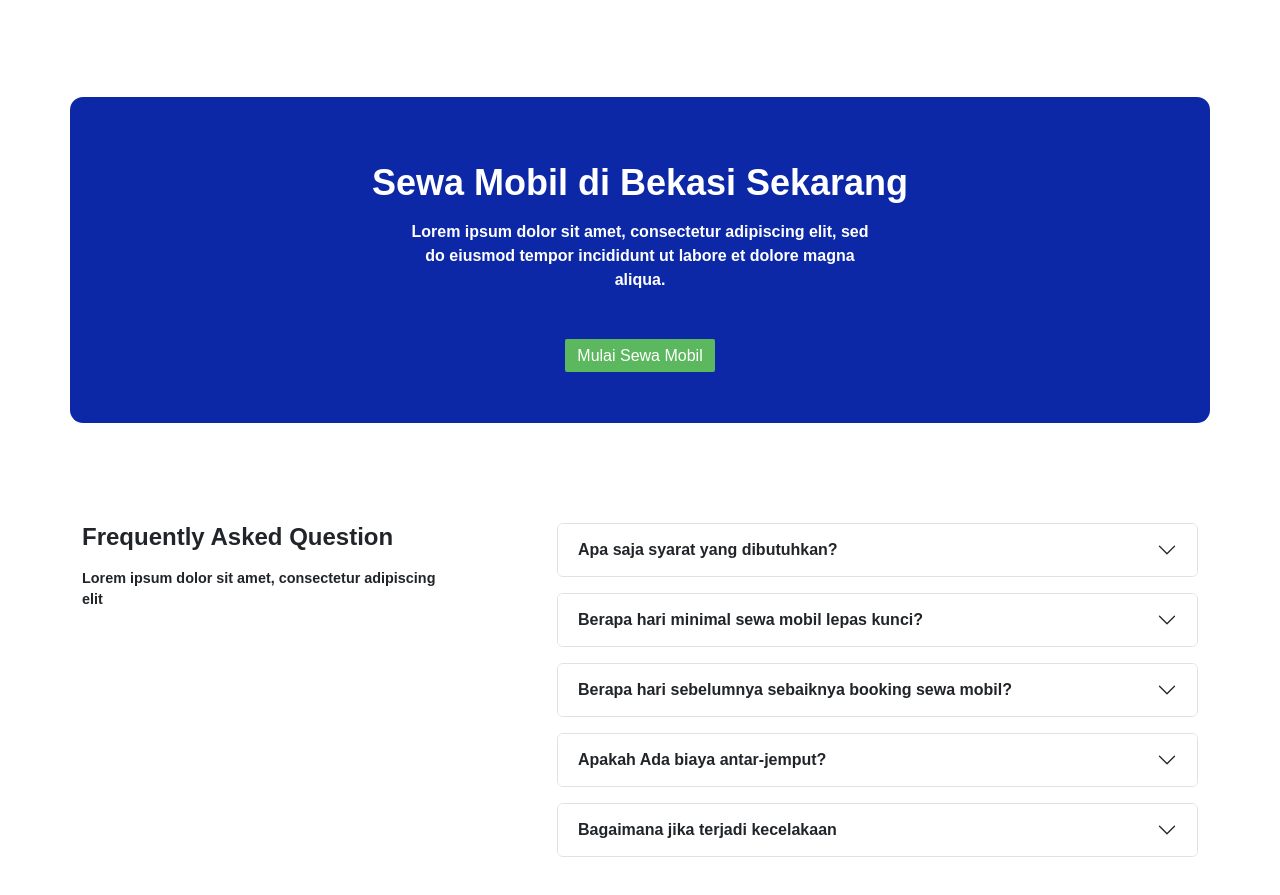
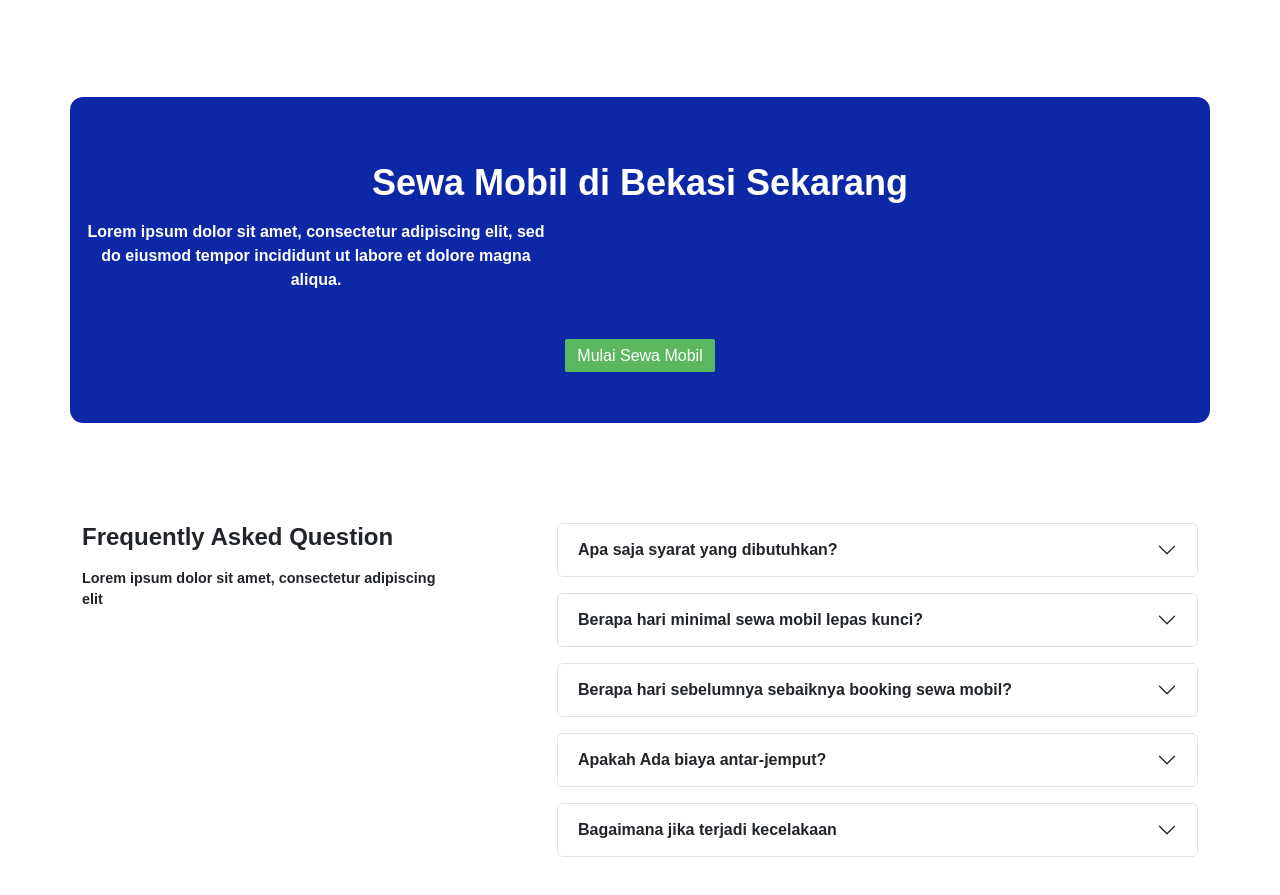
Before and after one commit to Fathurrahman1221/carmobil, a plain HTML site: page index.html in a window 1280 px wide. Shown: the part 1993-2888 px from the top of the page. Drawn offline with Linux system fonts and the light colour scheme; files whose address does not match are found by name.

Commit message:
Update index.html

```diff
--- a/index.html
+++ b/index.html
@@ -294,14 +294,14 @@
     <!-- START: CTA banner -->
     <section id="banner" class="hidden">
       <div class="container">
-        <div class="row">
+        <div class="row justify-content-center">
           <div class="col-md-12 text-white text-center">
             <h3 class="m-0">Sewa Mobil di Bekasi Sekarang</h3>
-            <p class="m-auto">
+            <p class="m-0">
               Lorem ipsum dolor sit amet, consectetur adipiscing elit, sed do
               eiusmod tempor incididunt ut labore et dolore magna aliqua.
             </p>
-            <a href="" class="banner-btn">Mulai Sewa Mobil</a>
+            <a href="" class="banner-btn m-0">Mulai Sewa Mobil</a>
           </div>
         </div>
       </div>
```
